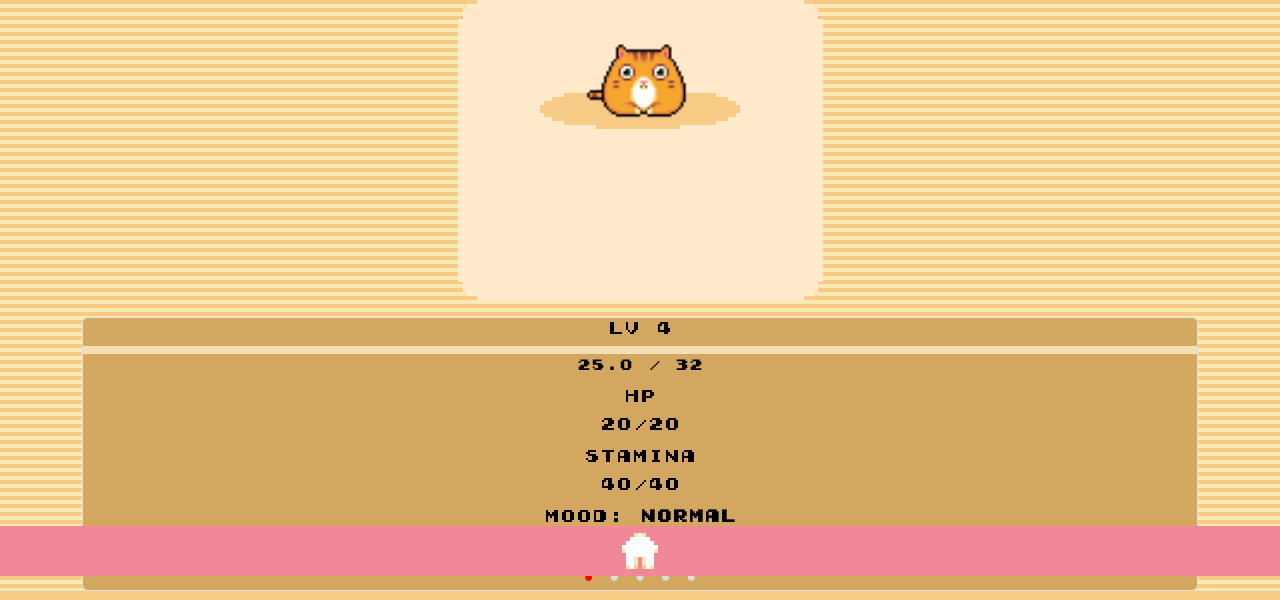
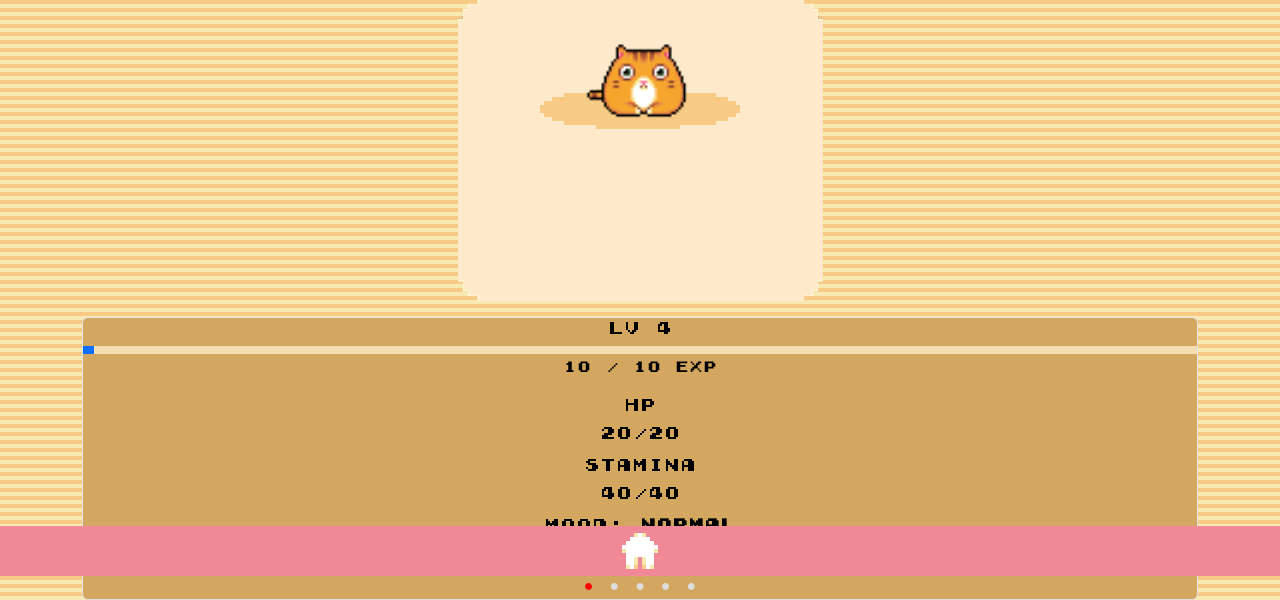
Before and after one commit to LuisGomez1215/My-Daily-quest, a Django app: template mdq/templates/index.html in a window 1280 px wide. Shown: the part 224-824 px from the top of the page. Run offline with Django 5.2, Linux system fonts and the light colour scheme; data comes from the database, SQL or seed files in the repository; both versions use the stored data as it was after the commit; tables that the repository leaves empty hold one stand-in row (values such as "Sample post"); the template is opened without the code that fills it: values that come from a table or form of the project are taken from there, most other values are stand-ins (such as "Sample title", 1, 10 or a date in 2020); parts of the project's set-up code (start-up, migrations or seed data) failed here and were passed over; some libraries are stand-ins or nearby versions.

Commit message:
quick fix, replacement of imgs

```diff
--- a/mdq/templates/index.html
+++ b/mdq/templates/index.html
@@ -22,19 +22,23 @@
             </div>
         </div>
         {% if petcheck %}
-            <div class="pet-stats text-center mt-3 border rounded">
-                <p class="mb-1">Lv {{ pet.level }}</p>
-                <div class="progress">
-                    <div class="progress-bar bg-primary" role="progressbar"
-                    style="width: {{ pet.exp|divisibleby:pet.max_exp|floatformat:0 }}%;"
-                    aria-valuenow="{{ pet.exp }}" aria-valuemin="0" aria-valuemax="{{ pet.max_exp }}">
+        <div class="pet-stats text-center mt-3 border rounded">
+            <p class="mb-1">Lv {{ pet.level }}</p>
+            <div class="progress">
+                <div id="exp-bar" class="progress-bar bg-primary"
+                role="progressbar"
+                aria-valuenow="{{ current_exp }}"
+                aria-valuemin="0"
+                aria-valuemax="{{ next_level_exp }}">
                 </div>
             </div>
-            <small>{{ pet.exp }} / {{ pet.max_exp }}</small>
+            <p class="small mt-1">
+                {{ current_exp|floatformat:0 }} / {{ next_level_exp|floatformat:0 }} EXP
+            </p>
             <p class="mt-2 mb-1">HP</p>
             <p class="mb-1">{{ pet.hp }}/{{ pet.hp }}</p>
             <p class="mt-2 mb-1">Stamina</p>
-            <p class="mb-1">{{ pet.stamina }}/{{ pet.stamina }}</p>
+            <p class="mb-1">{{  pet.stamina }}/{{ pet.stamina }}</p>
             <p class="mt-2 mb-0">Mood: <strong>{{ pet.mood_status }}</strong></p>
             <p class="mt-2 mb-1">Bond</p>
             {% for i in "12345" %}
@@ -44,7 +48,25 @@
             <span style="color: #ddd;">●</span>
             {% endif %}
             {% endfor %}
-        {% endif %}
+            {% endif %}
+        </div>
     </div>
 </body>
+<script>
+    document.addEventListener("DOMContentLoaded", function() {
+        const bar = document.getElementById("exp-bar");
+        const targetPercent = {{ percentage|floatformat:0 }};
+        let currentPercent = 0;
+
+        const interval = setInterval(() => {
+            if (currentPercent >= targetPercent) {
+                clearInterval(interval);
+            } else {
+                currentPercent++;
+                bar.style.width = currentPercent + "%";
+                bar.setAttribute("aria-valuenow", currentPercent);
+            }
+        }, 10);
+    });
+</script>
 {% endblock %}
--- a/mdq/templates/pages/customize.html
+++ b/mdq/templates/pages/customize.html
@@ -37,7 +37,7 @@
                                 alt="{{ clo_item.cosmetic.name }}"
                                 class="inventory-image">
                         </div>
-                        <p class="small mb-0" style="color:black;">{{ clo_item.cosmetic.name }}</p>
+                        <p class="small mb-0 text-wrap" style="color:black; overflow-wrap: break-word;">{{ clo_item.cosmetic.name }}</p>
                         {% if clo_item.equipped %}
                         <span class="badge bg-success mt-1 small">{{ clo_item.cosmetic.slot }}</span>
                         {% endif %}
@@ -48,11 +48,11 @@
             {% for inventory in items %}
                 {% for inv_item in inventory.inventoryitem_set.all %}
                 <div class="col-3">
-                    <div class="inventory-slot d-flex justify-content-center align-items-center">
+                    <div class="inventory-slot d-flex justify-content-center align-items-center text-wrap">
                         <img src="{{ inv_item.consumable.icon.url }}" alt="{{ inv_item.consumable.name }}" class="inventory-image">
                     </div>
                     <div class="small">
-                        <p style="color:black;">{{ inv_item.consumable.name  }}</p>
+                        <p class="text-wrap" style="color:black; overflow-wrap: break-word;">{{ inv_item.consumable.name  }}</p>
                         <p style="color:black;">x{{ inv_item.quantity }}</p>
                     </div>
                 </div>
--- a/mdq/templates/pages/shop.html
+++ b/mdq/templates/pages/shop.html
@@ -30,7 +30,7 @@
                         {% else %}
                             <a href="{% url 'purchase-item' item.id %}"
                             class="purchase-link" data-name="{{ item.item_object.name }}" data-price="{{ item.price }}">
-                                <p style="color:black;">{{ item.item_object.name }}</p>
+                                <p class="text-wrap" style="color:black; overflow-wrap: break-word;">{{ item.item_object.name }}</p>
                             </a>
                             <p style="color:black;" class="fw-light fst-italic">${{ item.price }}</p>
                         {% endif %}
```
Also changed, not shown: db.sqlite3, mdq/static/consumable/bizza.png (added), mdq/static/consumable/fortune_cookie.png (added), mdq/static/consumable/pancakes.png (added), mdq/static/consumable/pill.png (added), mdq/static/cosmetic/bow-blue.gif (deleted), mdq/static/cosmetic/hat-tusk.gif (deleted), mdq/static/cosmetic/hat.png (added), mdq/static/cosmetic/hat_2.png (added), mdq/static/cosmetic/luf-hat.gif (deleted), mdq/static/cosmetic/tiny_bow.png (added), 1 other file.
